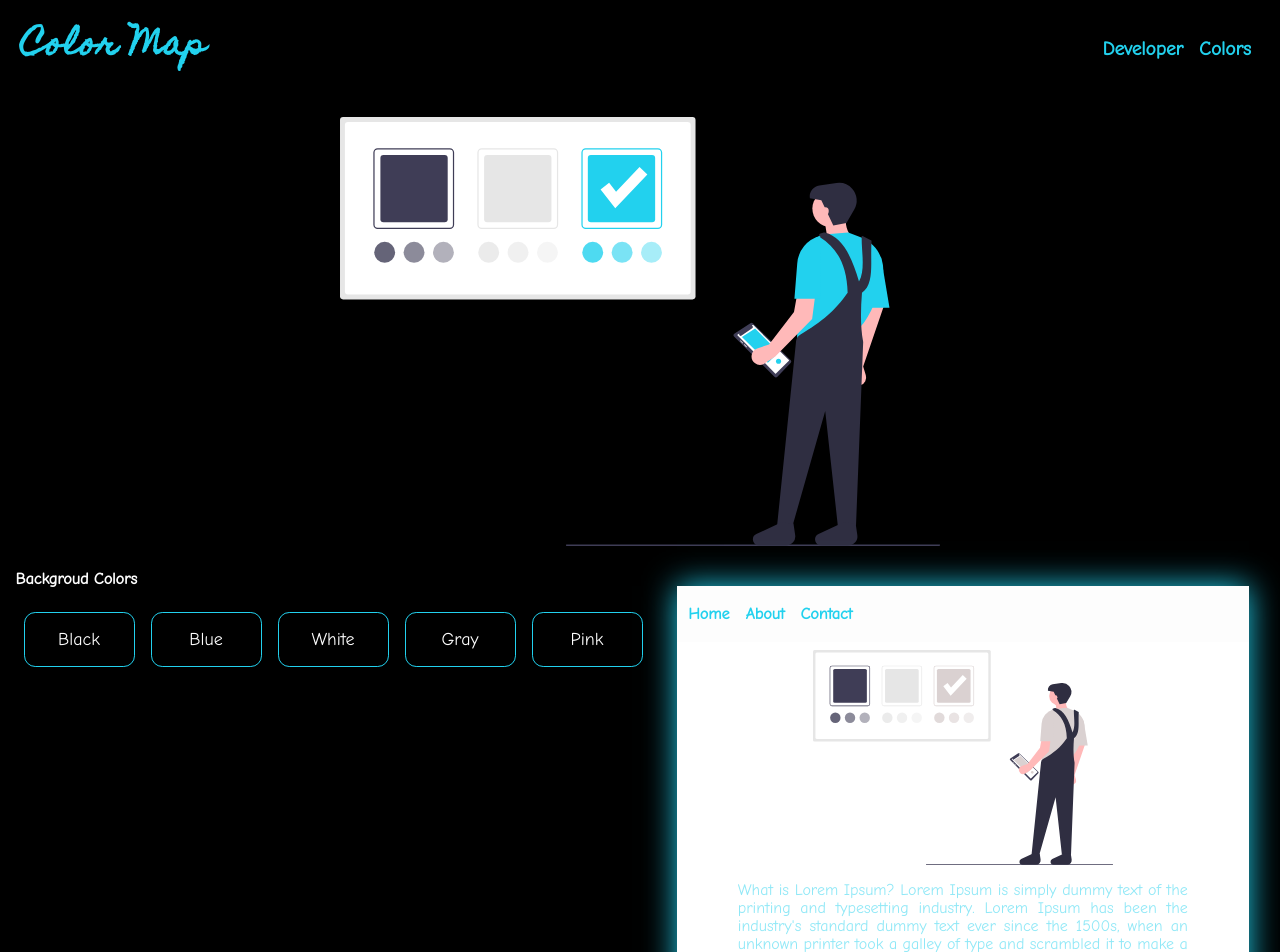
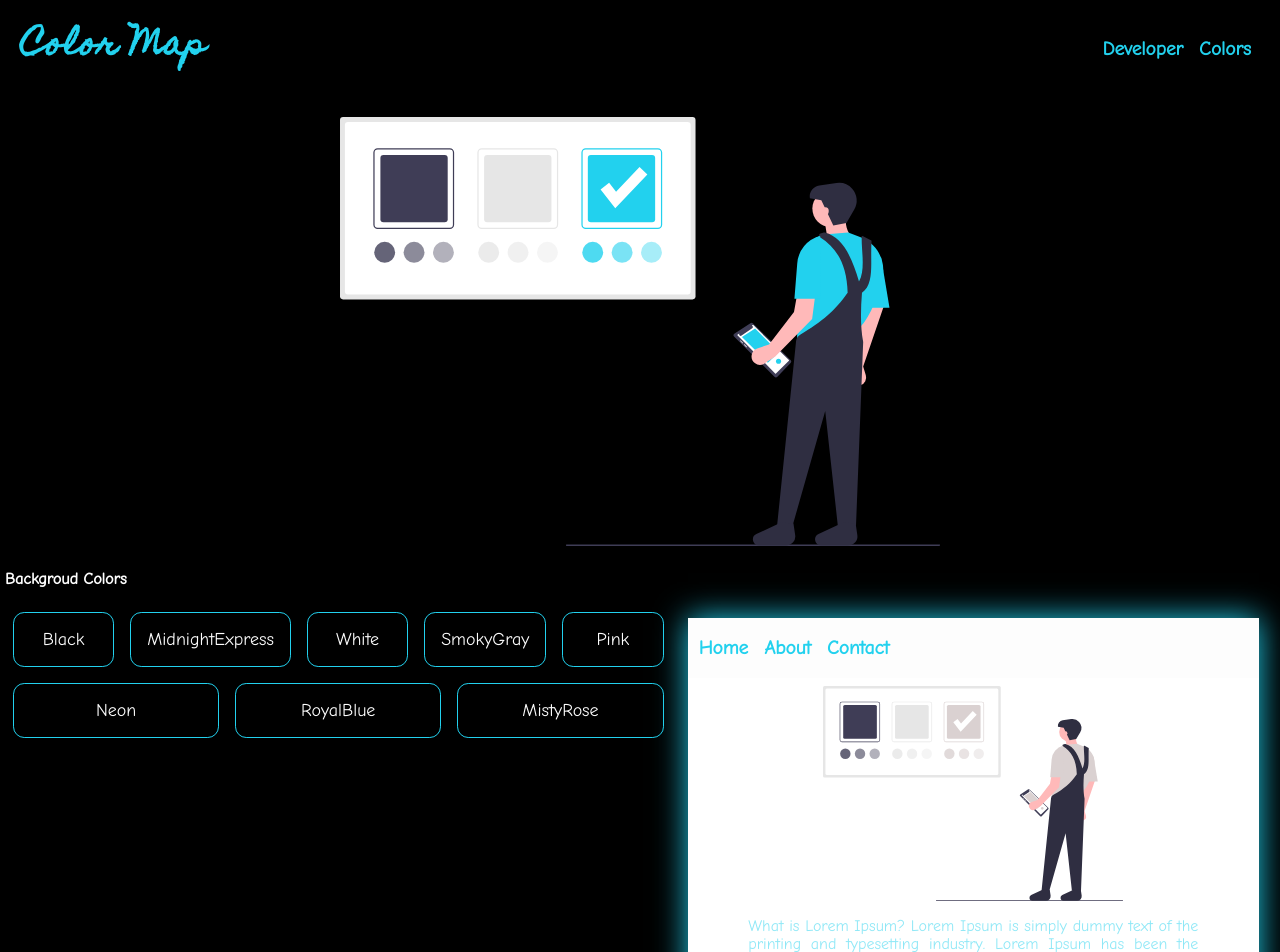
Before and after one commit to jesswin/Color-Map, a React (Create React App) app: page / in a window 1280 px wide. Shown: the top 952 px of the page. Built offline with nearby package versions, Linux system fonts and the light colour scheme.

Commit message:
style:added Color Palettes

```diff
--- a/src/App.css
+++ b/src/App.css
@@ -37,7 +37,7 @@ body {
   color: var(--primaryColor);
   font-weight: bolder;
   font-size: larger;
-  transform: scale3d(1.07,1.07,1.07);
+  transform: scale3d(1.03,1.03,1.03);
 }
 .bgColorsDiv {
   margin: 1rem 0 2rem;
@@ -62,7 +62,7 @@ body {
   color: var(--accentColor);
   font-weight: bolder;
   font-size: larger;
-  transform: scale3d(1.07,1.07,1.07);
+  transform:scale3d(1.03,1.03,1.03);
 }
 .accentColors {
   border: 1px solid var(--primaryColor);
@@ -86,7 +86,7 @@ body {
   color: var(--accentColor);
   font-weight: bolder;
   font-size: larger;
-  transform: scale3d(1.07,1.07,1.07);
+  transform:scale3d(1.03,1.03,1.03);
 }
 .header {
   font-size: 1.5rem;
@@ -159,9 +159,9 @@ img {
 .screenn {
   min-width: 45%;
   margin: 1rem;
+  margin-top: 3rem;
   background-color: white;
-  /* border: 4px solid var(--primaryColor); */
-  height: 27rem;
+  height: 30rem;
   overflow-y: scroll;
   overflow-x: hidden;
 }
@@ -177,12 +177,13 @@ img {
 .screenn .decoNone {
   text-decoration: none;
   color: var(--primaryColor);
-  font-size: 1rem;
-  font-weight: bold;
+  font-size: 1.2rem;
+  font-weight: 900;
 }
 .screenNav {
   background-color: var(--accentColor);
   padding: 0.2rem;
+
 }
 .mainHead a.icon {
   display: none;
--- a/src/App.js
+++ b/src/App.js
@@ -10,6 +10,48 @@ var Gray={};
 var Pink={};
 var White={};
 var NeonBlue={};
+var Teal={};
+var Sky={};
+var BeautyBush={};
+var Brown={};
+var RoyalBlue={};
+var MistyRose={};
+var Topaz={};
+var WispPink={}
+
+
+WispPink.color="WispPink"
+WispPink.colorCode="#f3e6e3"
+WispPink.accent=[Brown,Black,RoyalBlue,Blue,Teal,Topaz]
+
+Topaz.color="Topaz"
+Topaz.colorCode="#776d8a"
+Topaz.accent=[White,MistyRose,Pink,Gray,BeautyBush,WispPink]
+
+MistyRose.color="MistyRose"
+MistyRose.colorCode="#ffdada"
+MistyRose.accent=[Brown,Black,RoyalBlue,Blue,Teal,Topaz]
+
+RoyalBlue.color="RoyalBlue"
+RoyalBlue.colorCode="#31326f"
+RoyalBlue.accent=[BeautyBush,White,Gray,Sky,Pink,MistyRose]
+
+Brown.color="Brown"
+Brown.colorCode="#3f3b3b"
+Brown.accent=[BeautyBush,White,Gray,Sky]
+
+BeautyBush.color="BeautyBush"
+BeautyBush.colorCode="#e7b3b3"
+BeautyBush.accent=[Blue,Black,Brown]
+
+
+Sky.color="Sky"
+Sky.colorCode="#a1eafb"
+Sky.accent=[Blue,Black,Brown]
+
+Teal.color="Teal"
+Teal.colorCode="#1e6262"
+Teal.accent=[Gray,White]
 
 NeonBlue.color="Neon"
 NeonBlue.colorCode="#22d1ee"
@@ -17,26 +59,26 @@ NeonBlue.accent=[Black,Gray,White]
 
 Black.color="Black";
 Black.colorCode="#000";
-Black.accent=[Blue,White,NeonBlue];
+Black.accent=[White,NeonBlue,Sky];
 
-Blue.color="Blue";
-Blue.colorCode="#10316b";
-Blue.accent=[Black,Pink];
+Blue.color="MidnightExpress";
+Blue.colorCode="#14274e";
+Blue.accent=[Gray,Pink,Sky,White];
 
 Pink.color="Pink";
 Pink.colorCode="#fc85ae";
-Pink.accent=[Gray,Black];
+Pink.accent=[Gray,Black,Blue];
 
 White.color="White";
 White.colorCode="#fff";
-White.accent=[Black,Pink];
+White.accent=[Black,Blue,Teal,NeonBlue,Brown];
 
-Gray.color="Gray";
+Gray.color="SmokyGray";
 Gray.colorCode="#dee1ec";
 Gray.accent=[Black,Pink,Blue];
 
-var primaryColors=[Black,Blue,Pink,White,Gray,NeonBlue];
-var bgColors = [Black,Blue,White,Gray,Pink];
+var primaryColors=[Black,Blue,Pink,White,Gray,NeonBlue,Teal,Sky,Brown,BeautyBush,RoyalBlue,MistyRose,Topaz,WispPink];
+var bgColors = [Black,Blue,White,Gray,Pink,NeonBlue,RoyalBlue,MistyRose];
 export default function App() {
   var [pColor, colorSetter] = useState("");
   var [bgColor, bgColorSetter] = useState("");
@@ -85,6 +127,12 @@ export default function App() {
       x.className = "mainHead";
     }
   }
+
+  // function colorChange(event){
+  //   //var x=document.querySelector("#col").value;
+  //   console.log(event.target.value);
+  //   changeAccentColor(event.target.value);
+  // }
   let url = "#";
 
   return (
@@ -138,6 +186,12 @@ export default function App() {
               );
             })}
           </div>
+          {/* <span>
+            More Colors
+          </span>
+          <div className="bgColorsDiv">
+          <input id="col" type="color" onChange={colorChange}></input>
+          </div> */}
 
           <span id="pColor" style={{ display: "none", fontWeight: "bolder" }}>
             Primary Colors
@@ -159,7 +213,15 @@ export default function App() {
 
               );
             })}
+
           </div>
+          {/* <span>
+            More Colors
+          </span>
+          <div className="primaryColorsDiv">
+          <input id="col" type="color" onChange={colorChange}></input>
+          </div> */}
+
           <span
             id="accColor"
             style={{ color: "#fdfdfd", display: "none", fontWeight: "bolder" }}
@@ -179,6 +241,13 @@ export default function App() {
                  ) ;
             })}
           </div>
+          {/* <span>
+            More Colors
+          </span>
+          <div className="accentColorsDiv">
+          <input id="col" type="color" onChange={colorChange}></input>
+          </div> */}
+
         </div>
         <div
           className="screenn"
```
Also changed, not shown: 1 other file (tests, documents, lock files or other folders).
